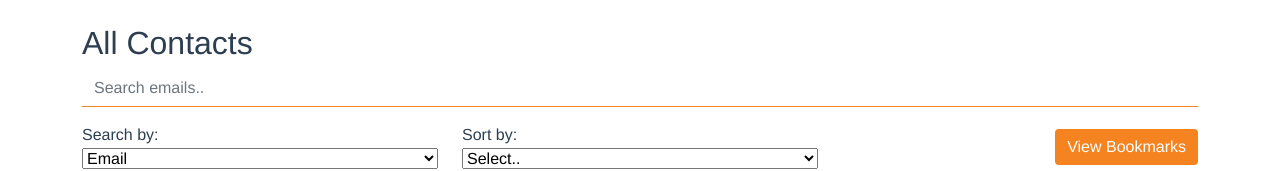
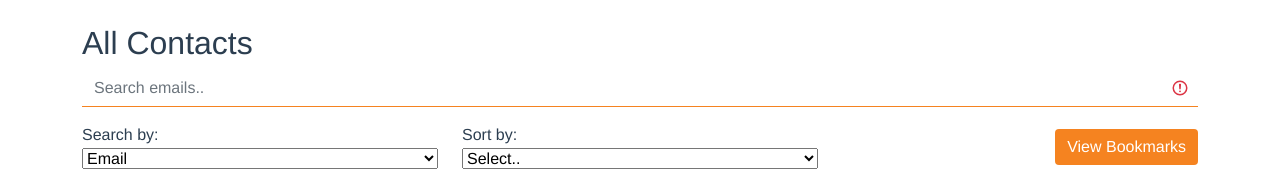
Before and after one commit to mayoalexander/contacts-search-ui, a Vue app: page /contacts in a window 1280 px wide. Shown: the part 392-563 px from the top of the page. Built offline with nearby package versions, Linux system fonts and the light colour scheme.

Commit message:
missing var

```diff
--- a/src/views/Contacts/Controls.vue
+++ b/src/views/Contacts/Controls.vue
@@ -4,7 +4,7 @@
       <b-form-input
         v-model="$store.state.searchQuery"
         :placeholder="'Search ' + (searchType ? searchType + 's' : 'anything..') + '..'"
-        :state="validation"
+        :state="isValid"
         :class="{
           'invalid-form': !isValid && $store.state.searchQuery.length > minNumCharacters,
           'valid-form': isValid && $store.state.searchQuery.length > minNumCharacters,
```
